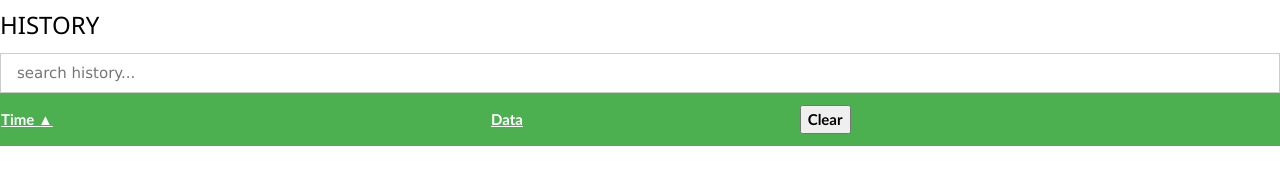
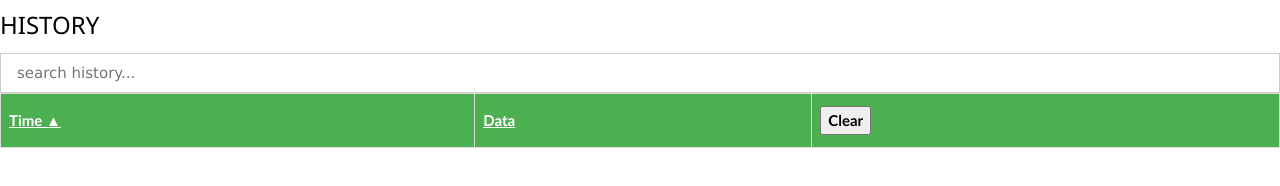
Before and after one commit to trehoffman/BarcodeScanning, a plain HTML site: page index.html in a window 1280 px wide. Shown: the part 118-304 px from the top of the page. Drawn offline with Linux system fonts and the light colour scheme.

Commit message:
style update

```diff
--- a/css/style.css
+++ b/css/style.css
@@ -5,7 +5,7 @@ table.scan-history {
     width: 100%;
 }
 
-table.scan-history td, #customers th {
+table.scan-history td, table.scan-history th {
     border: 1px solid #ddd;
     padding: 8px;
 }
```
